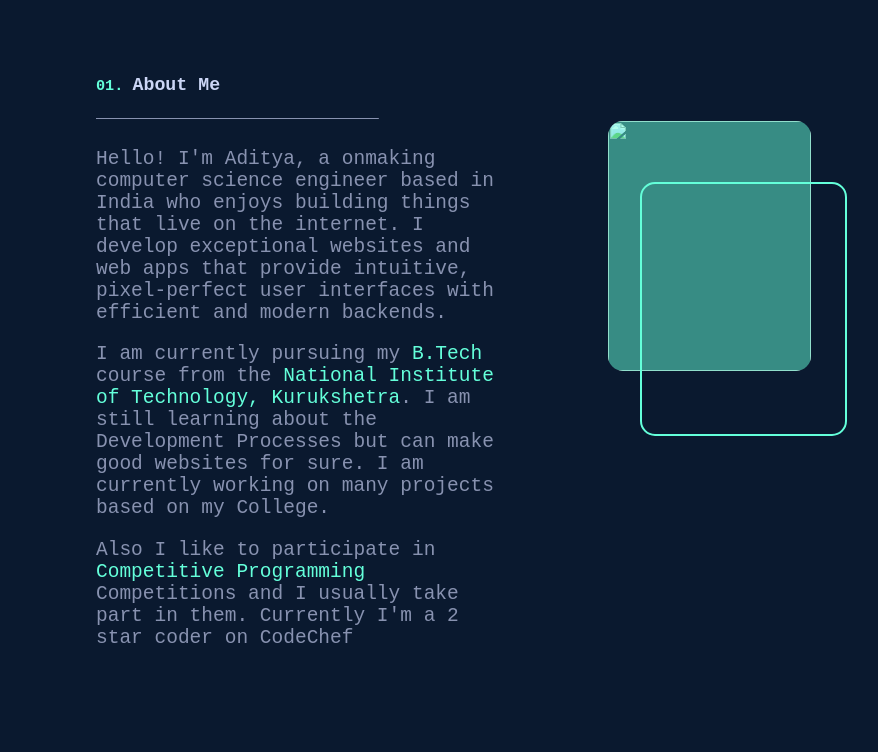
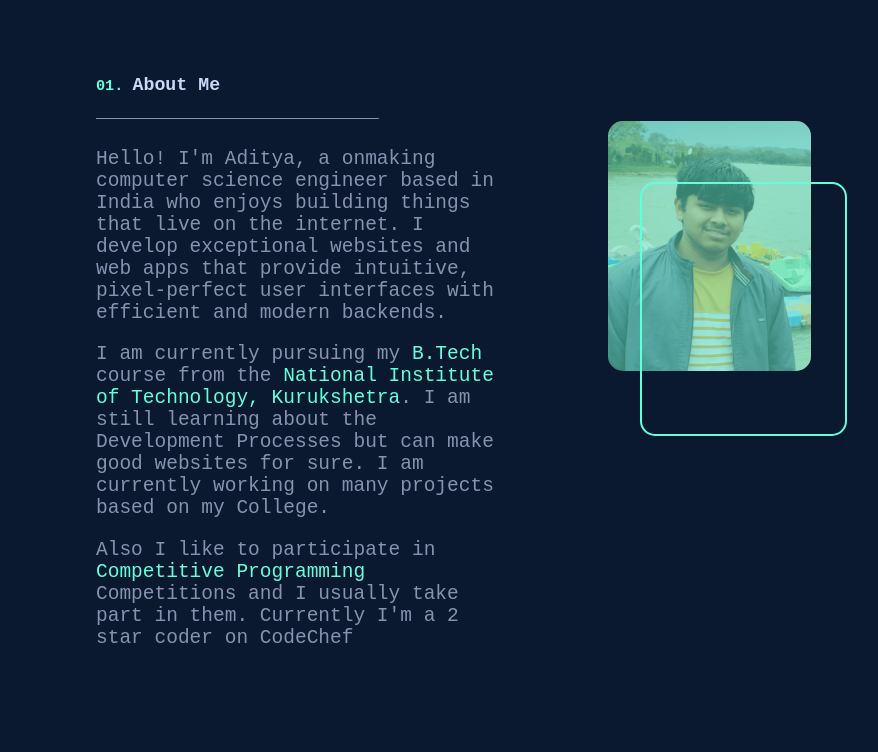
Before and after one commit to adigoyal282/adigoyal282.github.io, a plain HTML site: page index.html in a window 1280 px wide. Shown: the part 940-1692 px from the top of the page, without its empty margins (224-1102 px from the left). Drawn offline with nearby package versions, Linux system fonts and the light colour scheme.

Commit message:
Update index.html

```diff
--- a/index.html
+++ b/index.html
@@ -91,7 +91,7 @@
 
                 <div class="empty-box"></div>
                 <div id="coolShadow" style="z-index: 1;">
-                    <img src="img/uploadpic.png" alt="">
+                    <img src="uploadpic.png" alt="">
                     <span class="img-overlay"></span>
                 </div>
 
```
